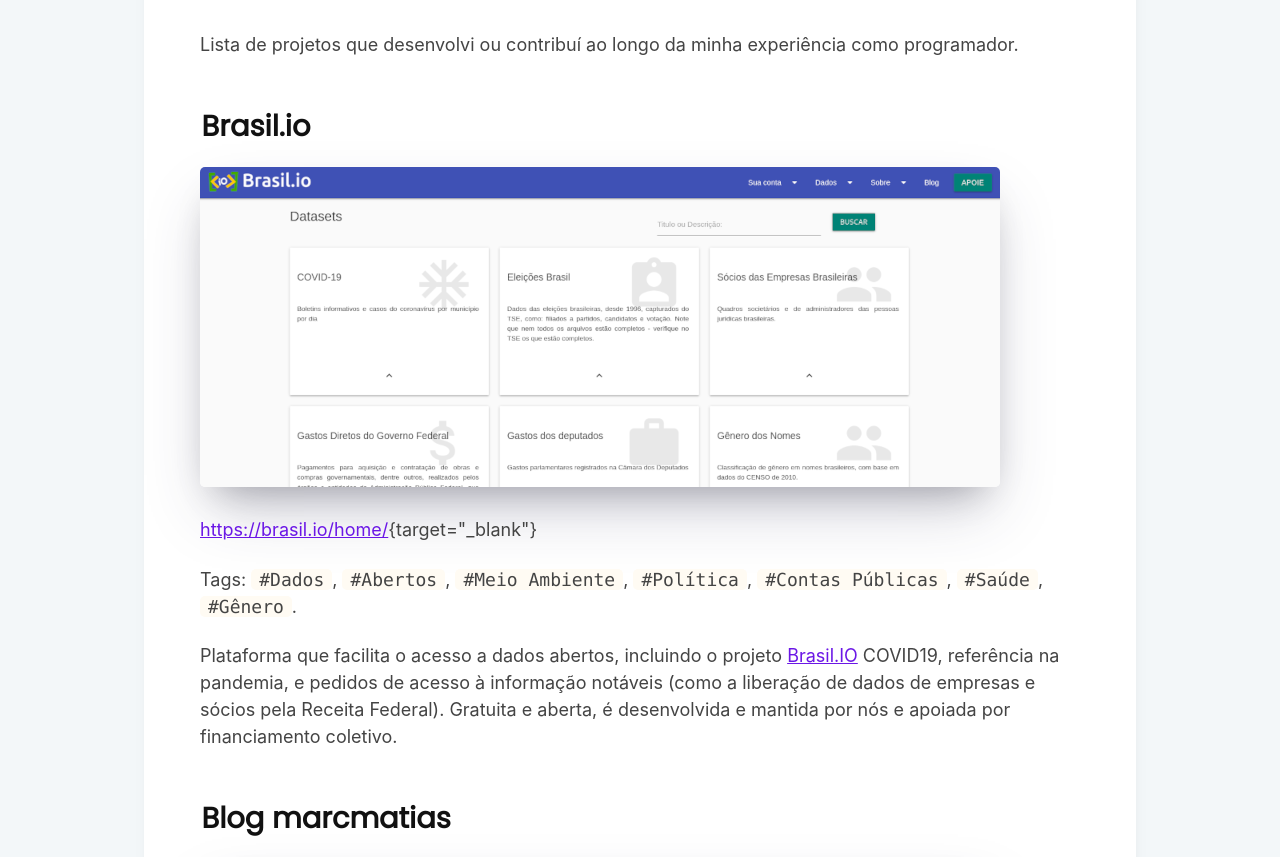
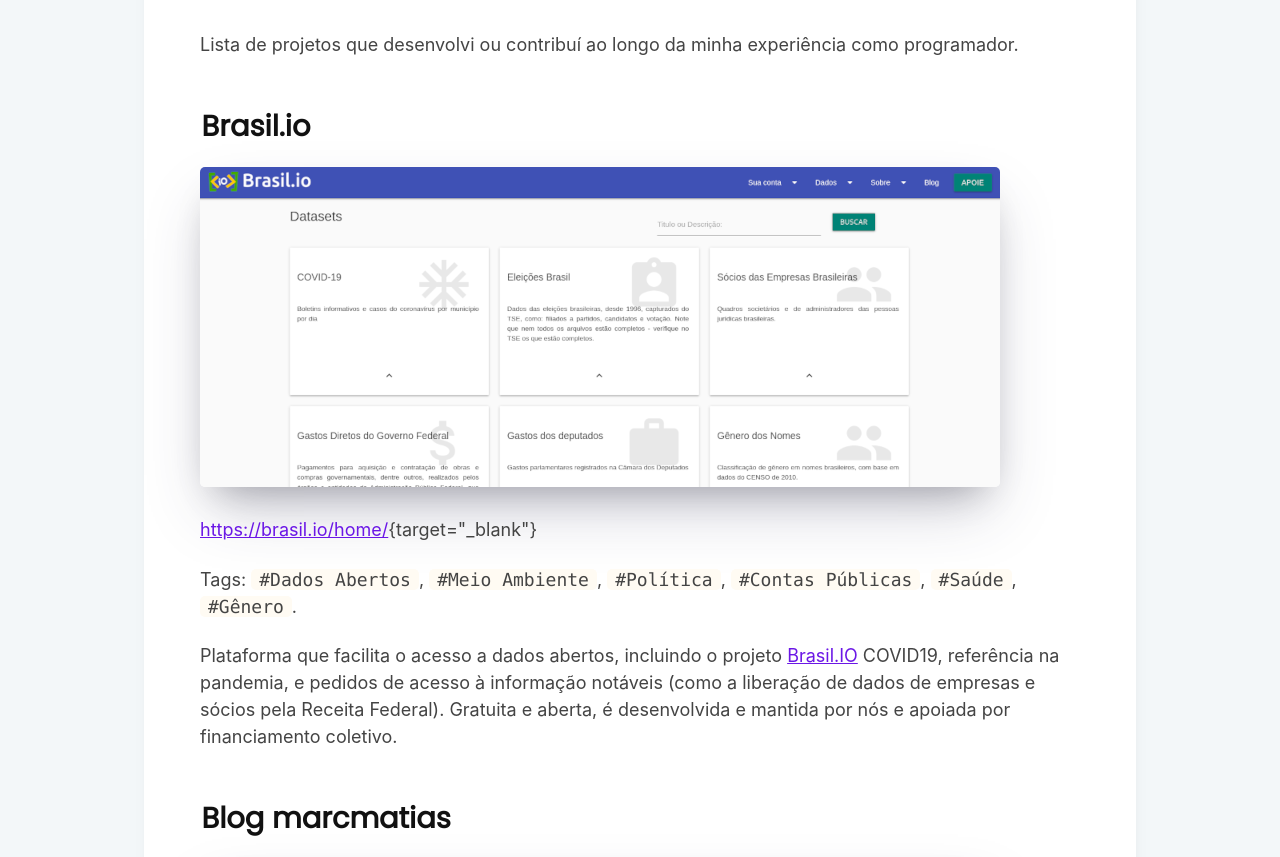
Before and after one commit to marcmatias/marcmatias.github.io, an Eleventy site: page src/projects/projects.md in a window 1280 px wide. Shown: the part 215-1072 px from the top of the page. Built offline with nearby package versions, Linux system fonts and the light colour scheme; Eleventy itself is replaced by a stand-in of ours; files that its build step writes are made by us from their sources; what eleventy-plugin-postcss, markdown-it-attrs would draw is missing.

Commit message:
Fix tags project

```diff
--- a/src/projects/projects.md
+++ b/src/projects/projects.md
@@ -14,7 +14,7 @@
 
 [https://brasil.io/home/](https://brasil.io/home/){target="_blank"}
 
-Tags: `#Dados`, `#Abertos`, `#Meio Ambiente`, `#Política`, `#Contas Públicas`, `#Saúde`, `#Gênero`.
+Tags: `#Dados Abertos`, `#Meio Ambiente`, `#Política`, `#Contas Públicas`, `#Saúde`, `#Gênero`.
 
 Plataforma que facilita o acesso a dados abertos, incluindo o projeto Brasil.IO COVID19, referência na pandemia, e pedidos de acesso à informação notáveis (como a liberação de dados de empresas e sócios pela Receita Federal). Gratuita e aberta, é desenvolvida e mantida por nós e apoiada por financiamento coletivo.
 
```
